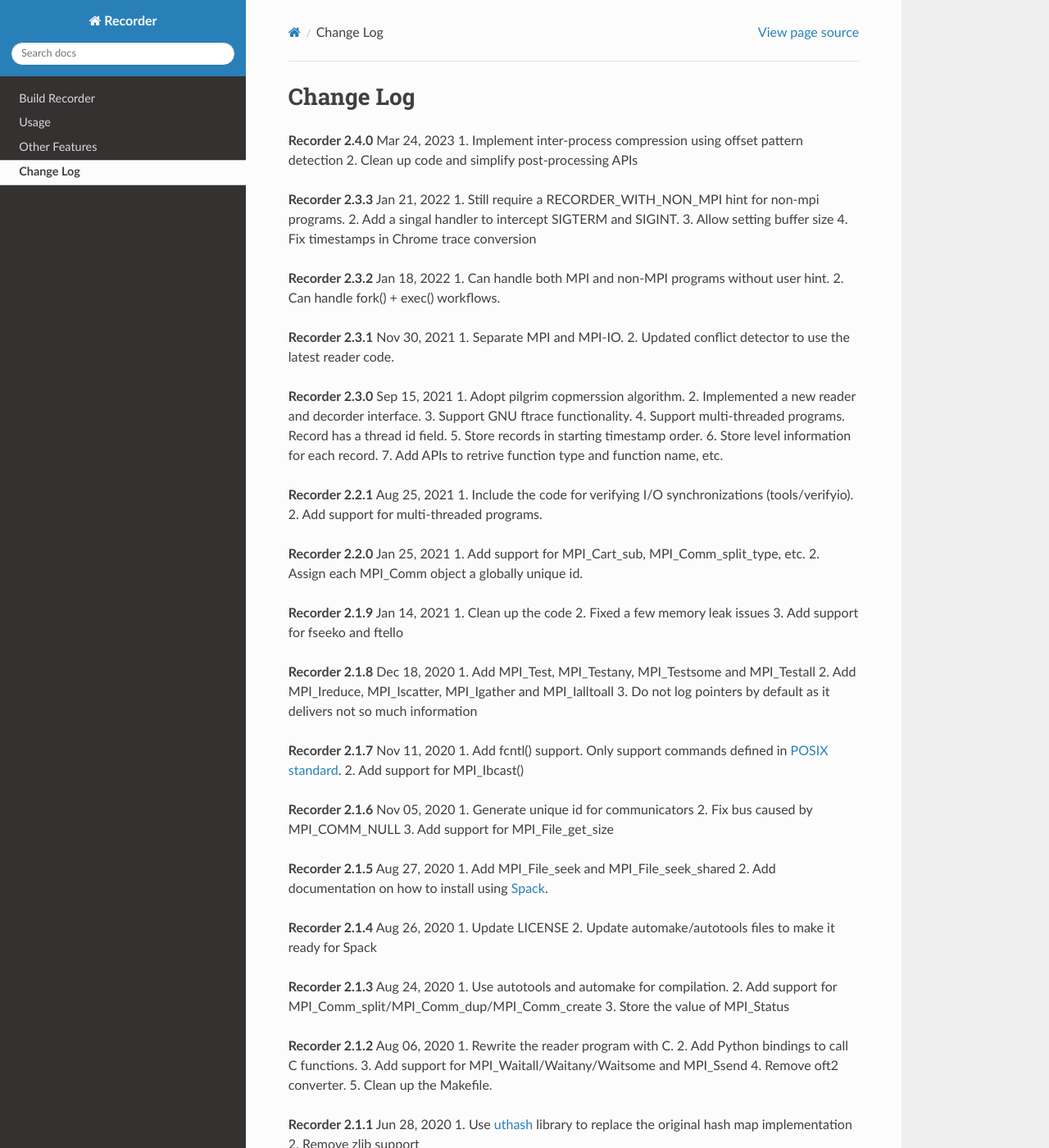
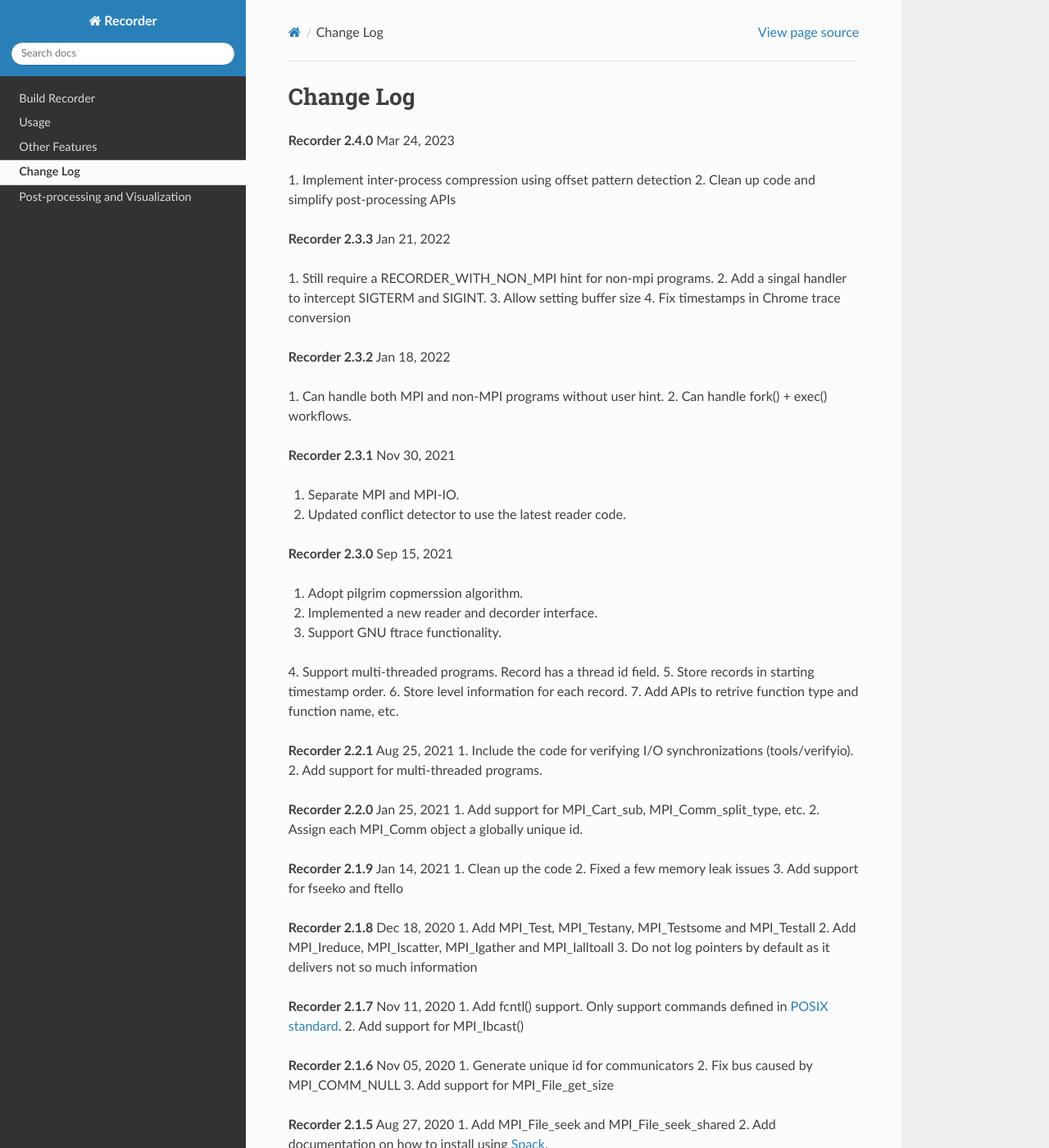
Before and after one commit to uiuc-hpc/Recorder, a Sphinx documentation site: the page built from docs/source/changes.rst, in a window 1280 px wide and 1400 px high. Shown: the whole window at 82% size. Built offline with Sphinx 7.4.7 and the Read the Docs theme 2.0.0, drawn with Linux system fonts in a browser that asks for light colours; pages that are not in the unit, such as notebooks, are missing from menus.

Commit message:
Update docs

```diff
--- a/docs/source/build.rst
+++ b/docs/source/build.rst
@@ -1,5 +1,3 @@
-|build|
-
 Build Recorder
 -----------------
 
--- a/docs/source/changes.rst
+++ b/docs/source/changes.rst
@@ -1,87 +1,115 @@
 Change Log
 ==========
 
-**Recorder 2.4.0** Mar 24, 2023 1. Implement inter-process compression
-using offset pattern detection 2. Clean up code and simplify
+**Recorder 2.4.0** Mar 24, 2023
+
+1. Implement inter-process compression
+using offset pattern detection
+2. Clean up code and simplify
 post-processing APIs
 
-**Recorder 2.3.3** Jan 21, 2022 1. Still require a RECORDER_WITH_NON_MPI
-hint for non-mpi programs. 2. Add a singal handler to intercept SIGTERM
-and SIGINT. 3. Allow setting buffer size 4. Fix timestamps in Chrome
+**Recorder 2.3.3** Jan 21, 2022
+
+1. Still require a RECORDER_WITH_NON_MPI
+hint for non-mpi programs.
+2. Add a singal handler to intercept SIGTERM
+and SIGINT.
+3. Allow setting buffer size 4. Fix timestamps in Chrome
 trace conversion
 
-**Recorder 2.3.2** Jan 18, 2022 1. Can handle both MPI and non-MPI
-programs without user hint. 2. Can handle fork() + exec() workflows.
+**Recorder 2.3.2** Jan 18, 2022
 
-**Recorder 2.3.1** Nov 30, 2021 1. Separate MPI and MPI-IO. 2. Updated
-conflict detector to use the latest reader code.
+1. Can handle both MPI and non-MPI
+programs without user hint.
+2. Can handle fork() + exec() workflows.
 
-**Recorder 2.3.0** Sep 15, 2021 1. Adopt pilgrim copmerssion algorithm.
-2. Implemented a new reader and decorder interface. 3. Support GNU
-ftrace functionality. 4. Support multi-threaded programs. Record has a
-thread id field. 5. Store records in starting timestamp order. 6. Store
-level information for each record. 7. Add APIs to retrive function type
-and function name, etc.
+**Recorder 2.3.1** Nov 30, 2021
 
-**Recorder 2.2.1** Aug 25, 2021 1. Include the code for verifying I/O
-synchronizations (tools/verifyio). 2. Add support for multi-threaded
+1. Separate MPI and MPI-IO.
+2. Updated conflict detector to use the latest reader code.
+
+**Recorder 2.3.0** Sep 15, 2021
+
+1. Adopt pilgrim copmerssion algorithm.
+2. Implemented a new reader and decorder interface.
+3. Support GNU ftrace functionality.
+4. Support multi-threaded programs. Record has a
+thread id field.
+5. Store records in starting timestamp order.
+6. Store level information for each record.
+7. Add APIs to retrive function type and function name, etc.
+
+**Recorder 2.2.1** Aug 25, 2021
+1. Include the code for verifying I/O
+synchronizations (tools/verifyio).
+2. Add support for multi-threaded
 programs.
 
-**Recorder 2.2.0** Jan 25, 2021 1. Add support for MPI_Cart_sub,
-MPI_Comm_split_type, etc. 2. Assign each MPI_Comm object a globally
-unique id.
+**Recorder 2.2.0** Jan 25, 2021
+1. Add support for MPI_Cart_sub, MPI_Comm_split_type, etc.
+2. Assign each MPI_Comm object a globally unique id.
 
-**Recorder 2.1.9** Jan 14, 2021 1. Clean up the code 2. Fixed a few
-memory leak issues 3. Add support for fseeko and ftello
+**Recorder 2.1.9** Jan 14, 2021
+1. Clean up the code
+2. Fixed a few memory leak issues
+3. Add support for fseeko and ftello
 
-**Recorder 2.1.8** Dec 18, 2020 1. Add MPI_Test, MPI_Testany,
-MPI_Testsome and MPI_Testall 2. Add MPI_Ireduce, MPI_Iscatter,
-MPI_Igather and MPI_Ialltoall 3. Do not log pointers by default as it
-delivers not so much information
+**Recorder 2.1.8** Dec 18, 2020
+1. Add MPI_Test, MPI_Testany, MPI_Testsome and MPI_Testall
+2. Add MPI_Ireduce, MPI_Iscatter, MPI_Igather and MPI_Ialltoall
+3. Do not log pointers by default as it delivers not so much information
 
-**Recorder 2.1.7** Nov 11, 2020 1. Add fcntl() support. Only support
-commands defined in `POSIX
+**Recorder 2.1.7** Nov 11, 2020
+1. Add fcntl() support. Only support commands defined in `POSIX
 standard <https://pubs.opengroup.org/onlinepubs/009695399/functions/fcntl.html>`__.
 2. Add support for MPI_Ibcast()
 
-**Recorder 2.1.6** Nov 05, 2020 1. Generate unique id for communicators
-2. Fix bus caused by MPI_COMM_NULL 3. Add support for MPI_File_get_size
+**Recorder 2.1.6** Nov 05, 2020
+1. Generate unique id for communicators
+2. Fix bus caused by MPI_COMM_NULL
+3. Add support for MPI_File_get_size
 
-**Recorder 2.1.5** Aug 27, 2020 1. Add MPI_File_seek and
-MPI_File_seek_shared 2. Add documentation on how to install using
+**Recorder 2.1.5** Aug 27, 2020
+1. Add MPI_File_seek and MPI_File_seek_shared
+2. Add documentation on how to install using
 `Spack <https://spack.io>`__.
 
-**Recorder 2.1.4** Aug 26, 2020 1. Update LICENSE 2. Update
-automake/autotools files to make it ready for Spack
+**Recorder 2.1.4** Aug 26, 2020
+1. Update LICENSE
+2. Update automake/autotools files to make it ready for Spack
 
-**Recorder 2.1.3** Aug 24, 2020 1. Use autotools and automake for
-compilation. 2. Add support for
-MPI_Comm_split/MPI_Comm_dup/MPI_Comm_create 3. Store the value of
-MPI_Status
+**Recorder 2.1.3** Aug 24, 2020
+1. Use autotools and automake for compilation.
+2. Add support for MPI_Comm_split/MPI_Comm_dup/MPI_Comm_create
+3. Store the value of MPI_Status
 
-**Recorder 2.1.2** Aug 06, 2020 1. Rewrite the reader program with C. 2.
-Add Python bindings to call C functions. 3. Add support for
-MPI_Waitall/Waitany/Waitsome and MPI_Ssend 4. Remove oft2 converter. 5.
-Clean up the Makefile.
+**Recorder 2.1.2** Aug 06, 2020
+1. Rewrite the reader program with C.
+2. Add Python bindings to call C functions.
+3. Add support for MPI_Waitall/Waitany/Waitsome and MPI_Ssend
+4. Remove oft2 converter.
+5. Clean up the Makefile.
 
-**Recorder 2.1.1** Jun 28, 2020 1. Use
-`uthash <https://github.com/troydhanson/uthash>`__ library to replace
-the original hash map implementation 2. Remove zlib support
+**Recorder 2.1.1** Jun 28, 2020
+1. Use `uthash <https://github.com/troydhanson/uthash>`__ library to replace
+the original hash map implementation
+2. Remove zlib support
 
-**Recorder 2.1** May 15, 2020 1. Dump a VERSION file for the reader
-script to decide the trace format. 2. Include the return value in each
-record. 3. Implement conflict detection algorithm for commit semantics
+**Recorder 2.1** May 15, 2020
+1. Dump a VERSION file for the reader script to decide the trace format.
+2. Include the return value in each record.
+3. Implement conflict detection algorithm for commit semantics
 and session semantics.
 
-**Recorder 2.0.1** Nov 7, 2019 1. Implement compressed peephole encoding
-schema. 2. Intergrat zlib as another compression choice. 3. Users can
-choose compression modes by setting environment variables.
+**Recorder 2.0.1** Nov 7, 2019
+1. Implement compressed peephole encoding schema.
+2. Intergrat zlib as another compression choice.
+3. Users can choose compression modes by setting environment variables.
 
-**Recorder 2.0** Jul 19, 2019 1. Add the binary format output. 2.
-Implement a converter that can output OTF2 trace format. 3. Write a
-separate log unit to provide an uniform logging interface. Re-write most
-of the code to use this new log unit. 4. Ignore files (e.g. /sockets)
-that are not used by the application itself. 5. Add a built-in hashmap
-to support mappings from function name and filename to integers. 6. Put
-all function (that we plan to intercept) signatures in the same header
-file
+**Recorder 2.0** Jul 19, 2019
+1. Add the binary format output.
+2. Implement a converter that can output OTF2 trace format.
+3. Write a separate log unit to provide an uniform logging interface. Re-write most of the code to use this new log unit.
+4. Ignore files (e.g. /sockets) that are not used by the application itself.
+5. Add a built-in hashmap to support mappings from function name and filename to integers.
+6. Put all function (that we plan to intercept) signatures in the same header file
--- a/docs/source/features.rst
+++ b/docs/source/features.rst
@@ -62,7 +62,7 @@ directory. You can use the enviroment variable ``RECORDER_TRACES_DIR``
 to specifiy the path where you want the traces stored. Make sure that
 every process has the persmission to write to that directory.
 
-Buffer size
+Timestamp buffer size
 -----------
 
 Timestamps are buffered internally to avoid frequent disk I/O. Use
```
Also changed, not shown: other parts of docs/source/features.rst (+1 -1 lines), docs/source/index.rst (+2 -85 lines), docs/source/postprocessing.rst (added, +33 -0 lines).
